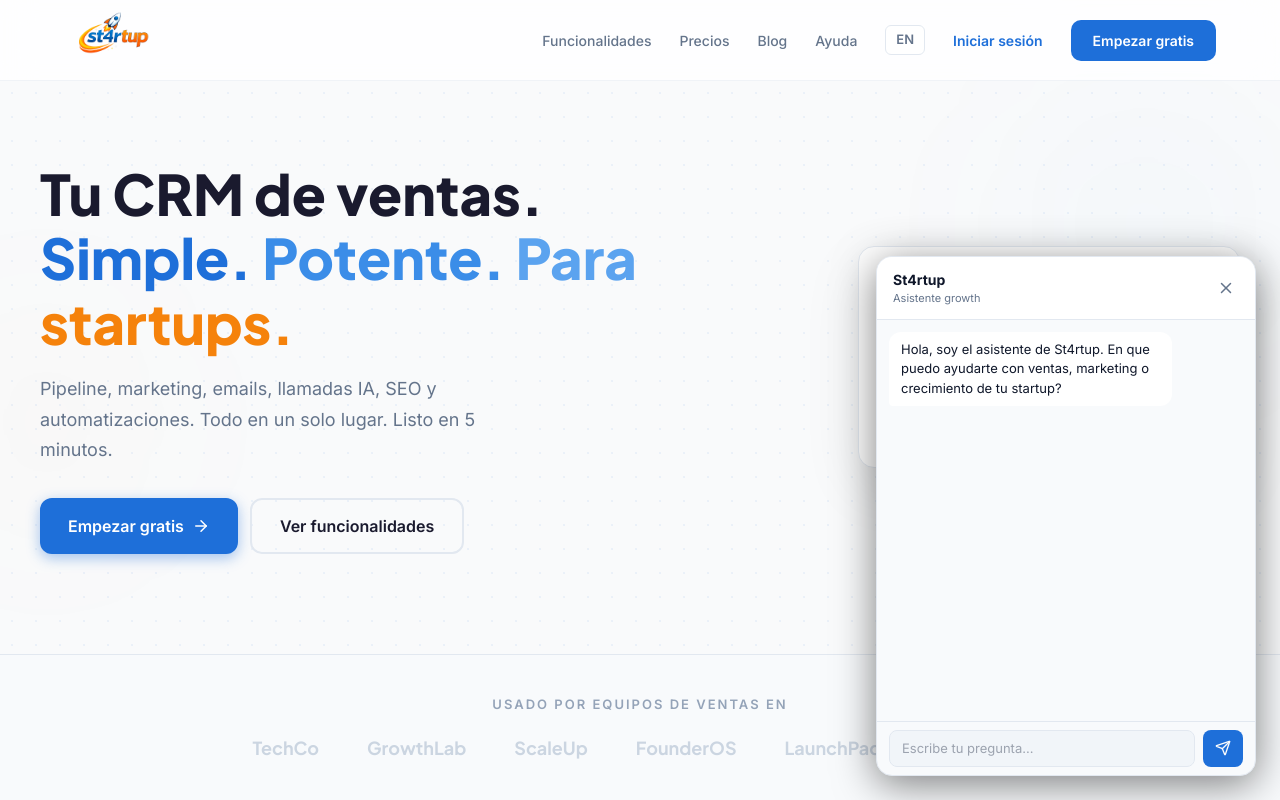
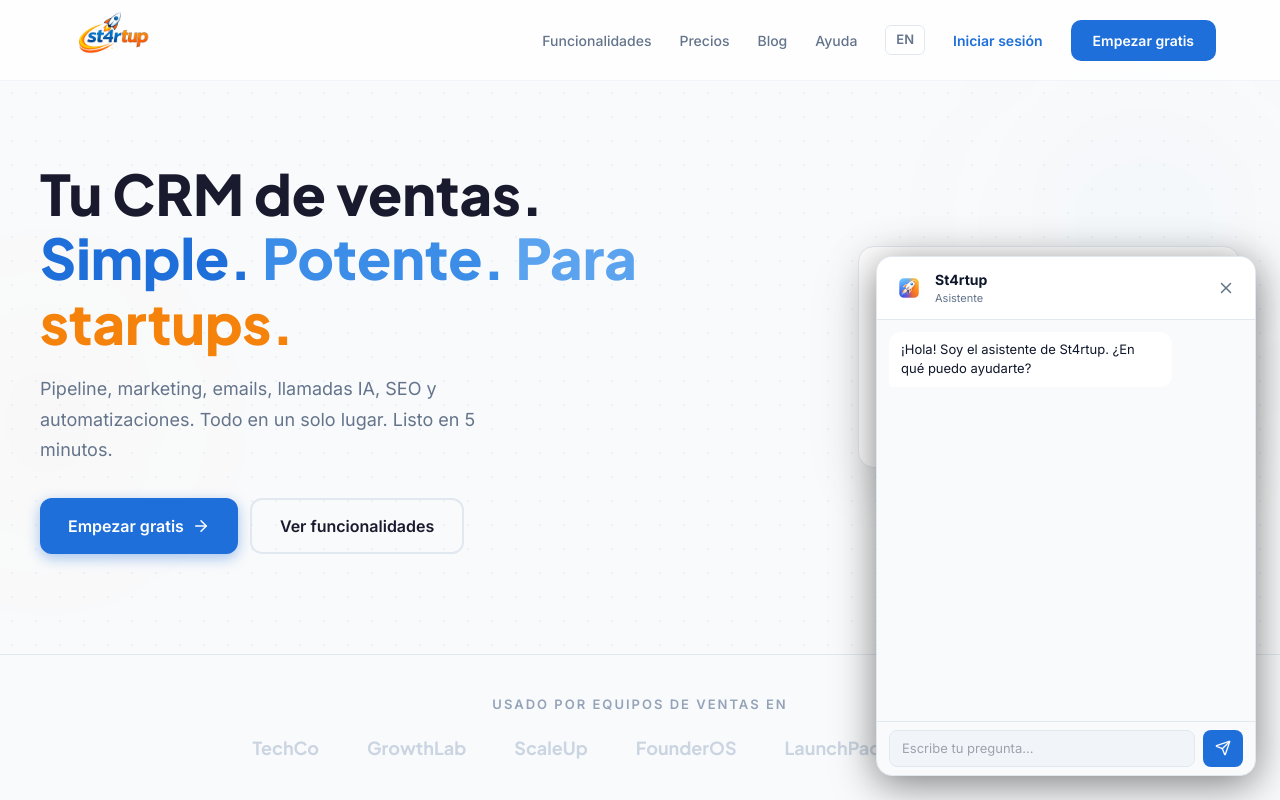
Before and after one commit to pedri77/st4rtup, a React (Vite) app in the folder frontend/: page / in a window 1280 px wide. Both pictures are taken after a click on the button 1228 px from the left and 748 px from the top of the page. Shown: the top 800 px of the page. Built offline with nearby package versions, Linux system fonts and the light colour scheme; no server answers.

Commit message:
fix: chatbot avatar + simplified greeting text

```diff
--- a/frontend/src/components/WebChatWidget.jsx
+++ b/frontend/src/components/WebChatWidget.jsx
@@ -10,7 +10,7 @@ const T = {
 export default function WebChatWidget() {
   const [open, setOpen] = useState(false)
   const [messages, setMessages] = useState([
-    { role: 'assistant', content: 'Hola, soy el asistente de St4rtup. En que puedo ayudarte con ventas, marketing o crecimiento de tu startup?' }
+    { role: 'assistant', content: '¡Hola! Soy el asistente de St4rtup. ¿En qué puedo ayudarte?' }
   ])
   const [input, setInput] = useState('')
   const [loading, setLoading] = useState(false)
@@ -46,11 +46,12 @@ export default function WebChatWidget() {
       <button onClick={() => setOpen(true)} style={{
         position: 'fixed', bottom: 24, right: 24, zIndex: 50,
         width: 56, height: 56, borderRadius: '50%',
-        background: `linear-gradient(135deg, ${T.cyan}, #F5820B)`,
-        border: 'none', cursor: 'pointer', display: 'flex', alignItems: 'center', justifyContent: 'center',
-        boxShadow: '0 4px 20px rgba(0,0,0,0.4)',
+        background: 'white',
+        border: '2px solid #E2E8F0', cursor: 'pointer', display: 'flex', alignItems: 'center', justifyContent: 'center',
+        boxShadow: '0 4px 20px rgba(0,0,0,0.15)',
+        overflow: 'hidden', padding: 0,
       }}>
-        <MessageCircle size={24} color="white" />
+        <img src="/chat-avatar.png" alt="Chat" style={{ width: 48, height: 48, borderRadius: '50%', objectFit: 'cover' }} />
       </button>
     )
   }
@@ -65,9 +66,12 @@ export default function WebChatWidget() {
     }}>
       {/* Header */}
       <div style={{ padding: '12px 16px', backgroundColor: T.card, borderBottom: `1px solid ${T.border}`, display: 'flex', alignItems: 'center', justifyContent: 'space-between' }}>
-        <div>
-          <p style={{ fontSize: 14, fontWeight: 700, color: T.fg, margin: 0 }}>St4rtup</p>
-          <p style={{ fontSize: 11, color: T.fgMuted, margin: 0 }}>Asistente growth</p>
+        <div style={{ display: 'flex', alignItems: 'center', gap: 10 }}>
+          <img src="/chat-avatar.png" alt="St4rtup" style={{ width: 32, height: 32, borderRadius: '50%', objectFit: 'cover' }} />
+          <div>
+            <p style={{ fontSize: 14, fontWeight: 700, color: T.fg, margin: 0 }}>St4rtup</p>
+            <p style={{ fontSize: 11, color: T.fgMuted, margin: 0 }}>Asistente</p>
+          </div>
         </div>
         <button onClick={() => setOpen(false)} style={{ background: 'none', border: 'none', cursor: 'pointer', padding: 4 }}>
           <X size={18} color={T.fgMuted} />
```
Also changed, not shown: frontend/public/chat-avatar.png (added).
